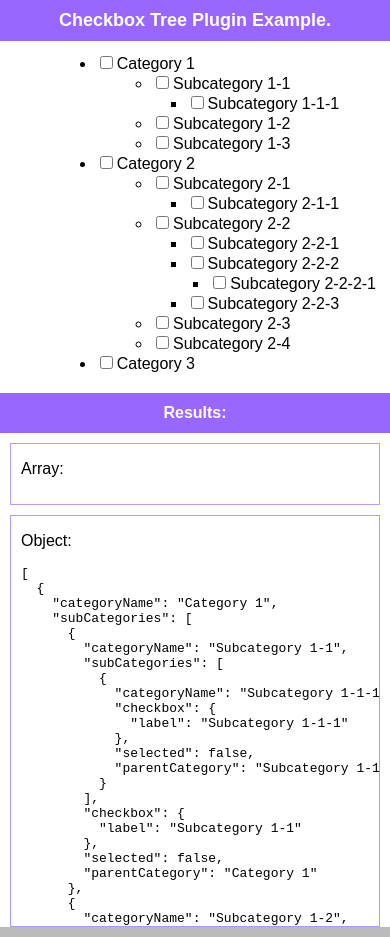
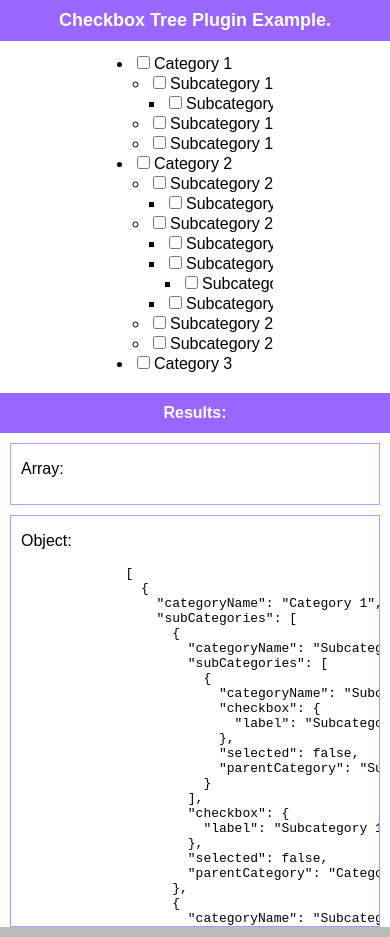
Before and after one commit to xXSentryBotXx/checkbox-tree, a website: page index.html in a window 390 px wide. Drawn offline with Linux system fonts and the light colour scheme.

Commit message:
Added some more style to the example.

```diff
--- a/css/style.css
+++ b/css/style.css
@@ -12,7 +12,7 @@ input:checked + label {
 	font-weight: bold;
 }
 
-input + label:hover {
+input + label:hover, input:hover + label {
 	background: #ccb7ff;
 }
 
@@ -92,6 +92,19 @@ ul {
 }
 
 @media screen and (max-width: 768px) {
+	#tree-plugin {
+		width: 100%;
+		overflow-x: auto;
+		white-space: nowrap;
+		padding-bottom: 5px;
+	}
+	ul {
+		width: 55%;
+		margin: auto;
+	}
+}
+
+@media screen and (max-width: 1024px) {
 	.header {
 		font-size: 9px;
 	}
@@ -108,14 +121,12 @@ ul {
 	}
 
 	ul {
-		width: 55%;
+		width: 100%;
 		margin: auto;
 	}
 
 	#tree-plugin {
-		width: 100%;
-		overflow-x: auto;
-		white-space: nowrap;
+		width: 40%;
 		padding-bottom: 5px;
 	}
 
@@ -144,4 +155,9 @@ ul {
 		padding-top: 0;
 		margin: 10px;
 	}
+
+	pre {
+		width: 40%;
+		margin: auto;
+	}
 }
```
